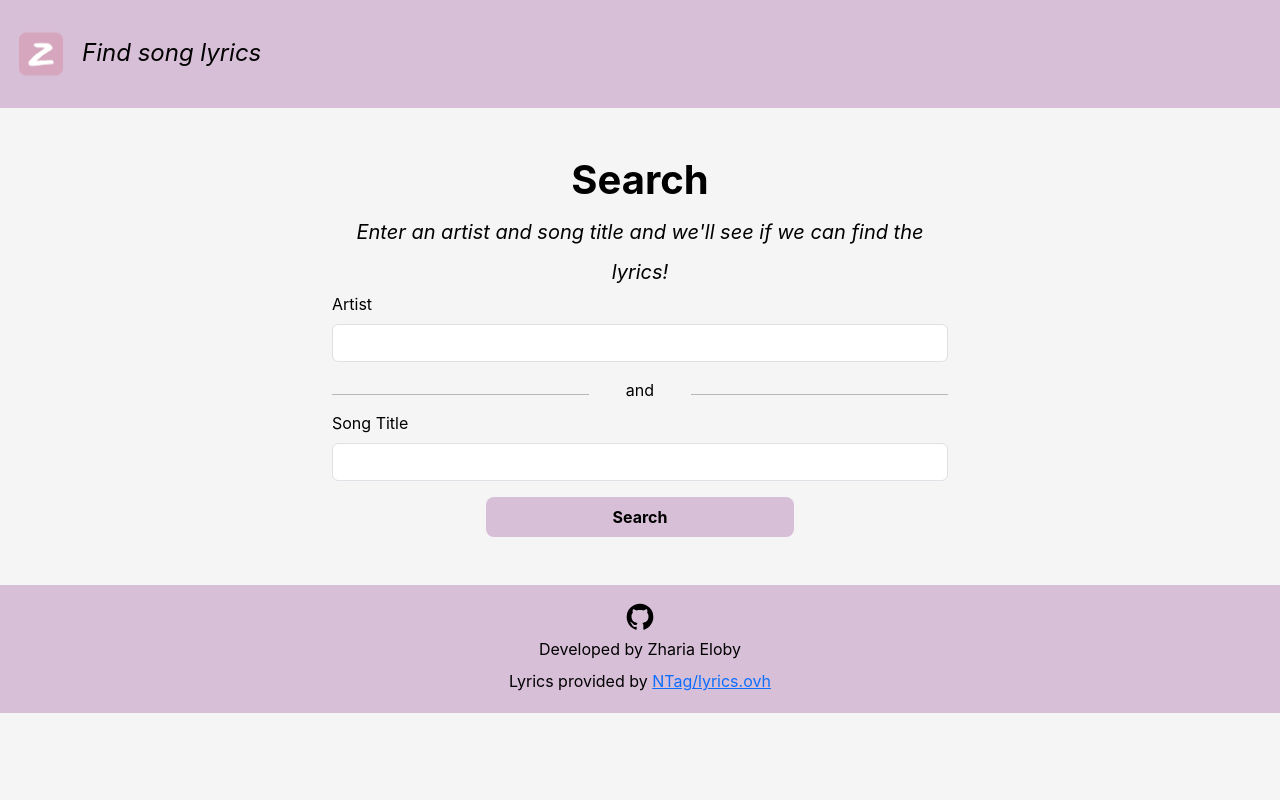
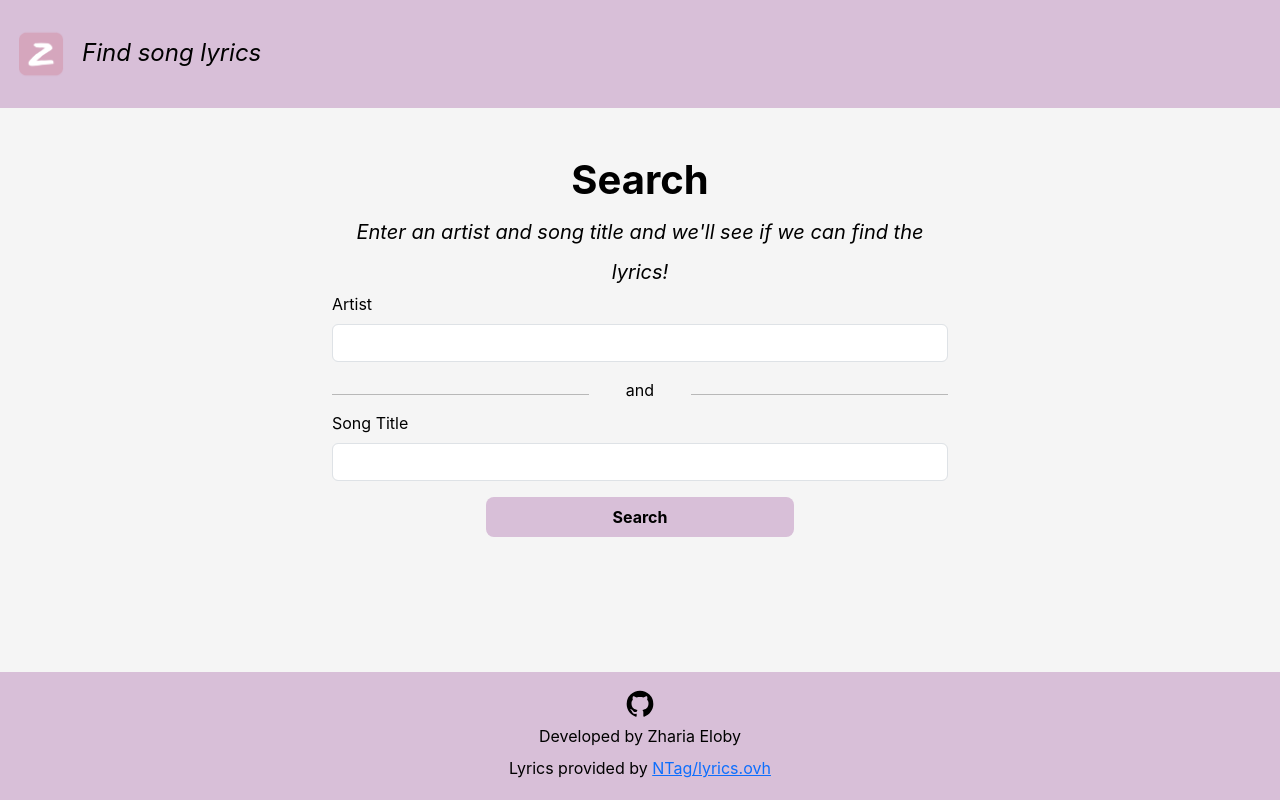
Before and after one commit to zharia-eloby/song-lyric-search, a React (Create React App) app in the folder app/: page / in a window 1280 px wide. Built offline with nearby package versions, Linux system fonts and the light colour scheme.

Commit message:
all elements to fill viewport

```diff
--- a/app/src/pages/BaseLayout.js
+++ b/app/src/pages/BaseLayout.js
@@ -34,8 +34,10 @@ function Footer() {
 function BaseLayout() {
     return (
         <>
+            <div className="vh-100">
+                <div className="d-flex flex-column align-items-stretch h-100">
                     <Header />
-            <Container fluid>
+                    <Container className="flex-grow-1" fluid>
                         <Row>
                             <Col sm={12} md={8} xl={6} className="mx-auto">
                                 <Outlet />
@@ -43,6 +45,8 @@ function BaseLayout() {
                         </Row>
                     </Container>
                     <Footer />
+                </div>
+            </div>
         </>
     );
 }
```
Lines whose indentation alone changed are shown as unchanged.
